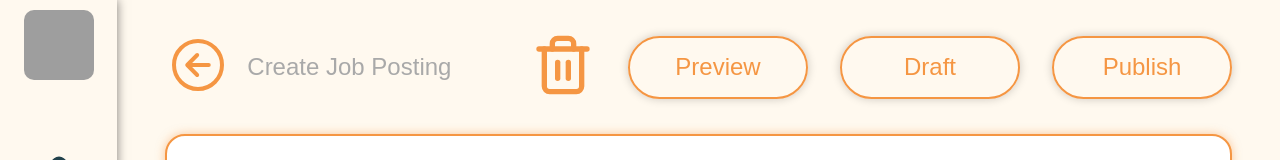
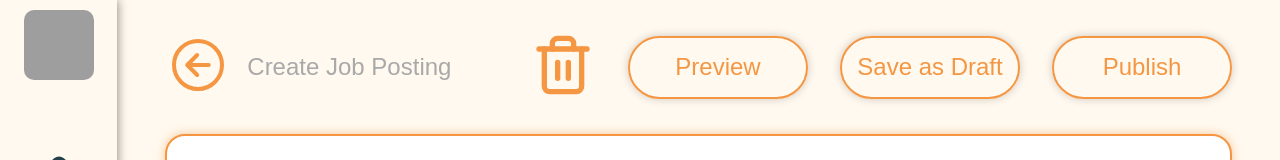
Before and after one commit to lenibnob/Komuni-Job, a React (Vite) app in the folder frontend/: page /dashboard/postjob in a window 1280 px wide. Shown: the top 160 px of the page. Built offline with nearby package versions, Linux system fonts and the light colour scheme; grey boxes are pictures that could not be loaded.

Commit message:
dashboard return buttons function

```diff
--- a/frontend/src/components/DashboardComponents/PostJob/PostHeader.jsx
+++ b/frontend/src/components/DashboardComponents/PostJob/PostHeader.jsx
@@ -1,3 +1,4 @@
+import { Link } from 'react-router-dom'
 import { IoArrowBackCircleOutline } from "react-icons/io5";
 import { FiTrash2 } from "react-icons/fi";
 
@@ -6,16 +7,18 @@ export default function PostHeader() {
     return (
         <div className="postHeader">
             <div className="rowThis">
-                <button className="returnButton">
-                    <IoArrowBackCircleOutline />
-                </button>
+                <Link className="rowThis" to="/dashboard">
+                    <button className="returnButton">
+                        <IoArrowBackCircleOutline />
+                    </button>
+                </Link>
                 <p>Create Job Posting</p>
             </div>
 
             <div className="groupThis">
                 <button className="deletePostButton"><FiTrash2 /></button>
                 <button className="postHeaderButton">Preview</button>
-                <button className="postHeaderButton">Draft</button>
+                <button className="postHeaderButton">Save as Draft</button>
                 <button className="postHeaderButton">Publish</button>
             </div>
 
--- a/frontend/src/components/DashboardComponents/ViewJob/ApplyHeader.jsx
+++ b/frontend/src/components/DashboardComponents/ViewJob/ApplyHeader.jsx
@@ -1,3 +1,4 @@
+import { Link } from "react-router-dom"
 import { useState } from "react";
 import { IoArrowBackCircleOutline } from "react-icons/io5";
 
@@ -7,9 +8,11 @@ export default function ApplyHeader() {
     return (
         <div className="applyHeader">
             <div className="rowThis">
-                <button className="returnButton">
-                    <IoArrowBackCircleOutline />
-                </button>
+                <Link className="returnButton" to="/dashboard">
+                    <button className="returnButton">
+                        <IoArrowBackCircleOutline />
+                    </button>
+                </Link>
                 <p>Recommended for beginners</p>
             </div>
 
```
